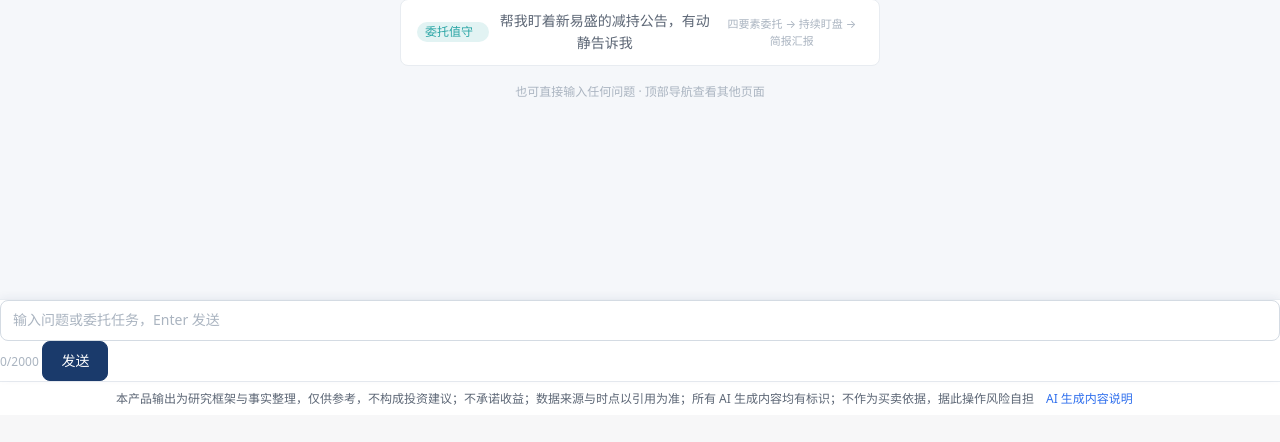
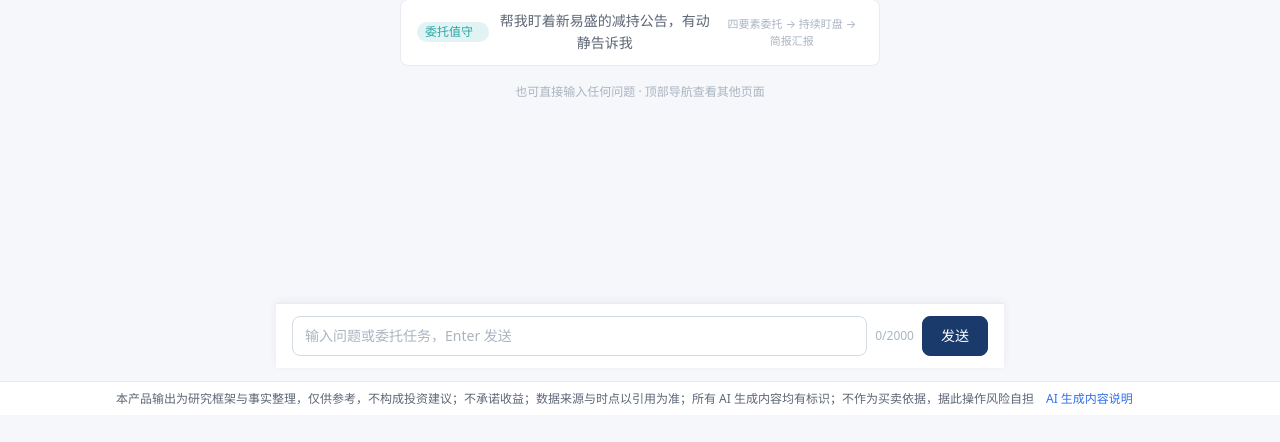
Before and after one commit to kiko401/zhiyin, a FastAPI app: template app/templates/chat.html in a window 1280 px wide. Shown: the part 385-827 px from the top of the page. Before the commit the page ends 790 px from the top, so only its background shows below. Run offline with FastAPI, Linux system fonts and the light colour scheme; the template is opened without the code that fills it, so the values that code supplies are empty; parts of the project's set-up code (start-up, migrations or seed data) failed here and were passed over.

Commit message:
fix: composer布局CSS修正与demo引导chip样式

```diff
--- a/app/static/style.css
+++ b/app/static/style.css
@@ -431,3 +431,35 @@ a { color: var(--c-primary); }
   .composer-inner { padding: 8px 12px; }
   .login-card { padding: 24px 18px; }
 }
+
+/* composer 布局修正 */
+.composer {
+  display: flex !important;
+  align-items: center;
+  gap: 8px;
+  max-width: 760px;
+  margin: 0 auto;
+  padding: 12px 16px;
+  background: #fff;
+  border-top: 1px solid #e8ecf1;
+  position: sticky;
+  bottom: 0;
+  z-index: 10;
+}
+.composer .composer-input {
+  flex: 1;
+  min-width: 0;
+}
+.composer .composer-count {
+  flex-shrink: 0;
+  font-size: 12px;
+  color: #aab4c0;
+  white-space: nowrap;
+}
+.composer .composer-send {
+  flex-shrink: 0;
+}
+.demo-chip:hover {
+  border-color: #1a3a6b !important;
+  box-shadow: 0 2px 8px rgba(26,58,107,.12);
+}
```
